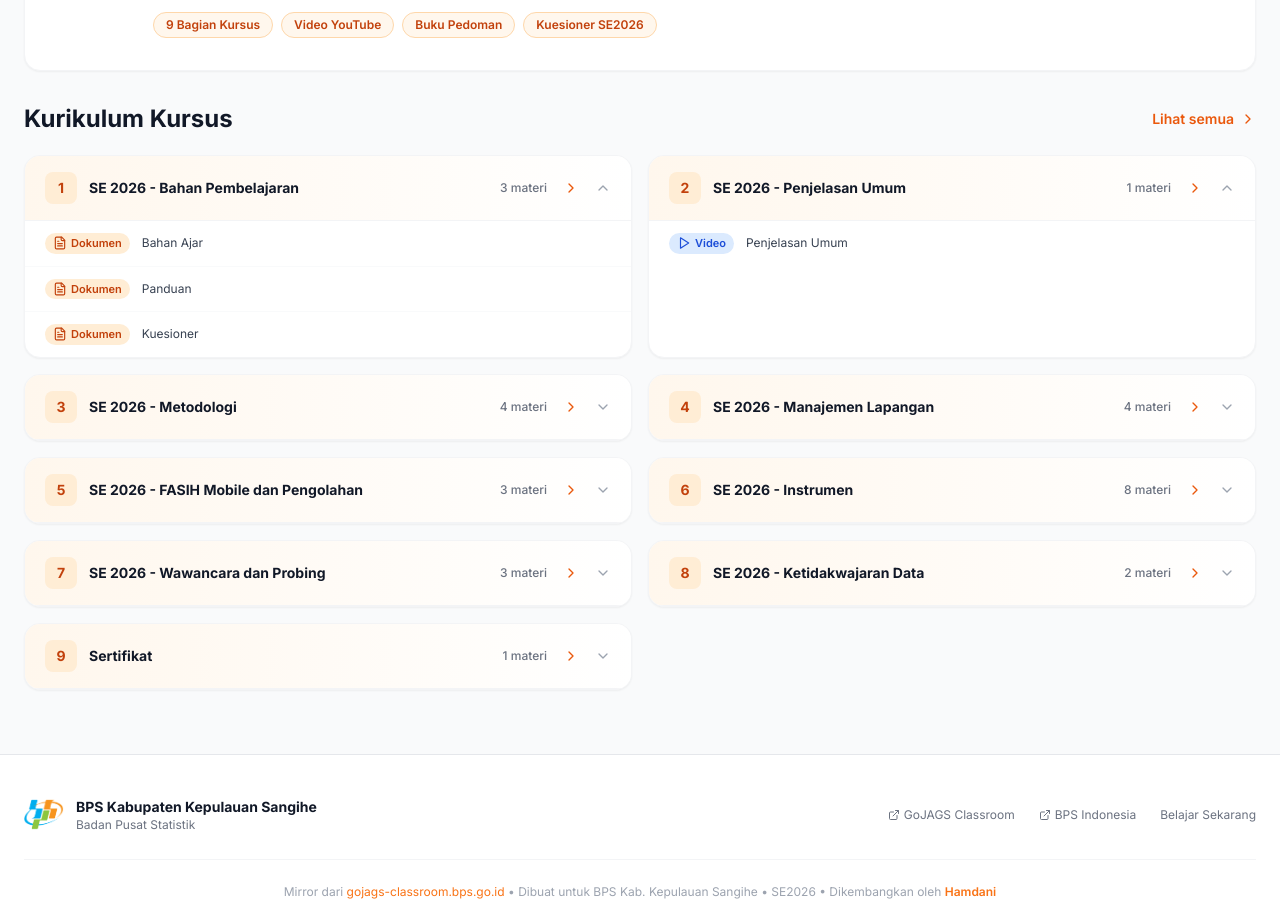
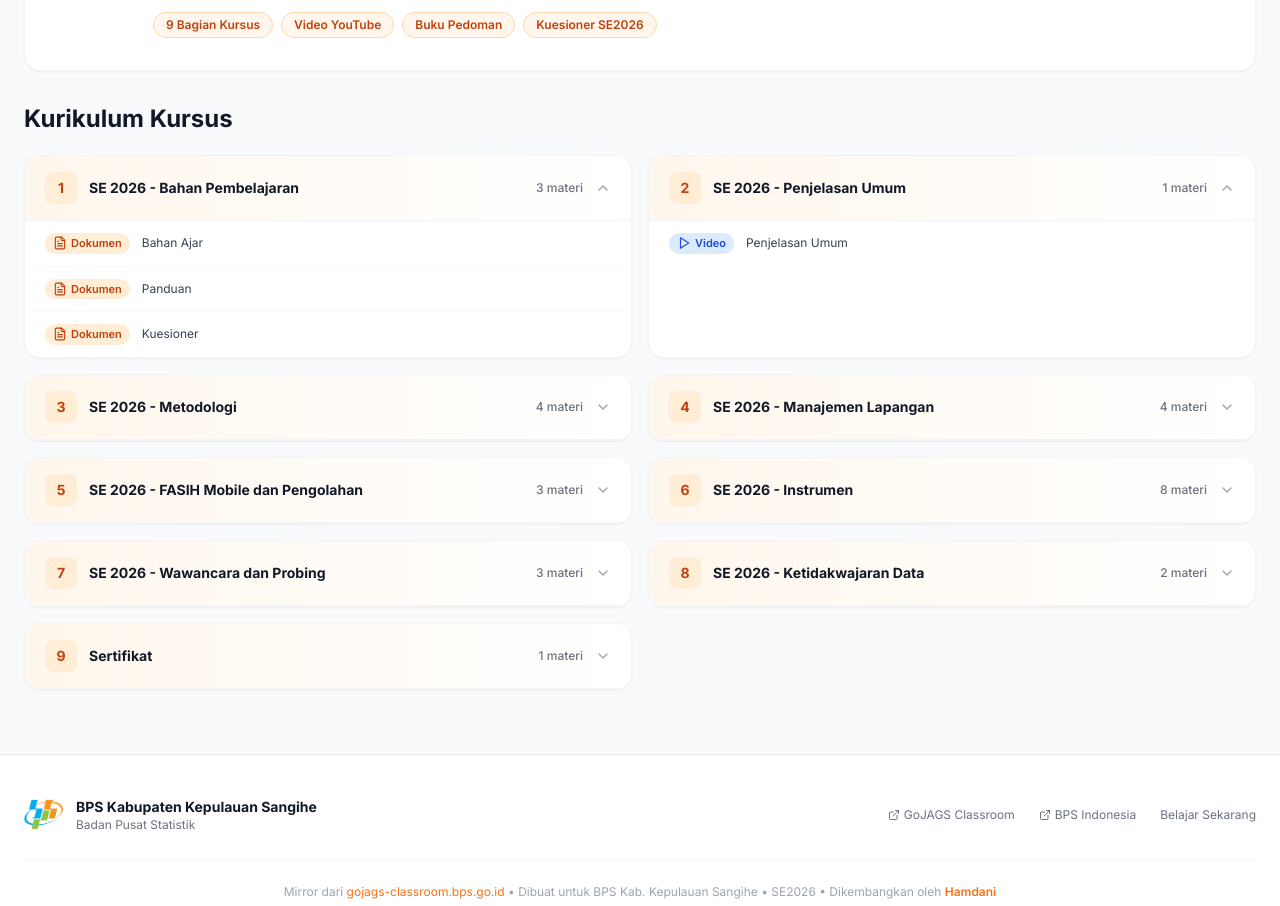
Before and after one commit to danimat15/gojags-se2026-clone, a Next.js app: page / in a window 1280 px wide. Shown: the part 941-1847 px from the top of the page. Built offline with nearby package versions, Linux system fonts and the light colour scheme.

Commit message:
fix: amankan dropdown landing page dan arahkan tombol belajar ke section kurikulum

```diff
--- a/app/page.tsx
+++ b/app/page.tsx
@@ -1,7 +1,7 @@
 "use client";
 
 import { useState } from "react";
-import Link from "next/link";
+
 import {
   BookOpen,
   Video,
@@ -11,11 +11,7 @@ import {
   ArrowRight,
   AlertTriangle,
   ExternalLink,
-  ChevronRight,
   ChevronDown,
-  BarChart3,
-  Users,
-  Clock,
   CheckCircle2,
   Play,
 } from "lucide-react";
@@ -103,14 +99,14 @@ export default function LandingPage() {
               <ExternalLink className="w-3.5 h-3.5" />
               Situs Resmi
             </a>
-            <Link
-              href="/course"
+            <a
+              href="#kurikulum"
               className="flex items-center gap-2 px-4 py-2 bg-orange-600 hover:bg-orange-700 text-white text-sm font-semibold rounded-xl transition-colors shadow-sm"
             >
               <Play className="w-3.5 h-3.5" />
               <span className="hidden sm:inline">Mulai Belajar</span>
               <span className="sm:hidden">Belajar</span>
-            </Link>
+            </a>
           </div>
         </div>
       </header>
@@ -131,11 +127,11 @@ export default function LandingPage() {
             </span>
 
             <h1 className="text-3xl sm:text-4xl lg:text-5xl font-extrabold text-white leading-tight mb-4">
-              <Link href="/course" className="hover:text-orange-100 transition-colors">
+              <a href="#kurikulum" className="hover:text-orange-100 transition-colors">
                 MOOC Pelatihan Petugas
                 <br className="hidden sm:block" />
                 <span className="text-white/90"> Sensus Ekonomi 2026</span>
-              </Link>
+              </a>
             </h1>
             <p className="text-white/80 text-base sm:text-lg max-w-2xl mx-auto leading-relaxed mb-8">
               Platform belajar mandiri untuk petugas SE2026 BPS Kabupaten
@@ -144,14 +140,14 @@ export default function LandingPage() {
             </p>
 
             <div className="flex flex-col sm:flex-row items-center justify-center gap-3 sm:gap-4">
-              <Link
-                href="/course"
+              <a
+                href="#kurikulum"
                 className="group flex items-center gap-2 px-7 py-3.5 bg-white text-orange-700 font-bold rounded-2xl shadow-lg hover:shadow-xl hover:bg-orange-50 transition-all duration-200 w-full sm:w-auto justify-center"
               >
                 <Play className="w-5 h-5" />
                 Mulai Belajar Sekarang
                 <ArrowRight className="w-4 h-4 group-hover:translate-x-1 transition-transform" />
-              </Link>
+              </a>
               <a
                 href="https://gojags-classroom.bps.go.id/my-course"
                 target="_blank"
@@ -269,18 +265,11 @@ export default function LandingPage() {
       </section>
 
       {/* ── Course Curriculum ── */}
-      <section className="max-w-7xl mx-auto px-4 sm:px-6 mt-8 mb-16">
+      <section id="kurikulum" className="max-w-7xl mx-auto px-4 sm:px-6 mt-8 mb-16 scroll-mt-20">
         <div className="flex items-center justify-between mb-5">
           <h2 className="text-xl sm:text-2xl font-bold text-gray-900 dark:text-white">
             Kurikulum Kursus
           </h2>
-          <Link
-            href="/course"
-            className="flex items-center gap-1.5 text-sm text-orange-600 dark:text-orange-400 hover:underline font-semibold"
-          >
-            Lihat semua
-            <ChevronRight className="w-4 h-4" />
-          </Link>
         </div>
 
         <div className="grid grid-cols-1 lg:grid-cols-2 gap-4">
@@ -310,14 +299,6 @@ export default function LandingPage() {
                     <span className="text-xs text-gray-500 dark:text-gray-400 font-medium">
                       {section.items.length} materi
                     </span>
-                    <Link
-                      href={`/course/${section.items[0].id}`}
-                      onClick={(e) => e.stopPropagation()}
-                      className="p-1 rounded-md hover:bg-orange-100 dark:hover:bg-orange-900/40 text-orange-600 dark:text-orange-400 hover:scale-105 transition-all"
-                      title="Mulai bagian ini"
-                    >
-                      <ChevronRight className="w-4 h-4" />
-                    </Link>
                     <ChevronDown
                       className={`w-4 h-4 text-gray-400 transition-transform duration-200 ${
                         isExpanded ? "rotate-180" : ""
@@ -334,10 +315,7 @@ export default function LandingPage() {
                         key={item.id}
                         className="group/item flex items-center gap-3 px-5 py-3 hover:bg-gray-50 dark:hover:bg-slate-700/30 transition-colors"
                       >
-                        <Link
-                          href={`/course/${item.id}`}
-                          className="flex items-center gap-3 w-full min-w-0"
-                        >
+                        <div className="flex items-center gap-3 w-full min-w-0">
                           <span
                             className={`inline-flex items-center gap-1 px-2 py-0.5 rounded-full text-[11px] font-semibold flex-shrink-0 ${typeBadge(item.type)}`}
                           >
@@ -350,15 +328,13 @@ export default function LandingPage() {
                               ? "Kuis"
                               : "Sertifikat"}
                           </span>
-                          <span className="text-xs text-gray-700 dark:text-gray-300 flex-1 min-w-0 truncate group-hover/item:text-orange-600 dark:group-hover/item:text-orange-400 transition-colors">
+                          <span className="text-xs text-gray-700 dark:text-gray-300 flex-1 min-w-0 truncate">
                             {item.title}
                           </span>
-                          {item.isExternal ? (
+                          {item.isExternal && (
                             <ExternalLink className="w-3 h-3 text-gray-400 flex-shrink-0" />
-                          ) : (
-                            <ChevronRight className="w-3 h-3 text-gray-400 opacity-0 group-hover/item:opacity-100 group-hover/item:translate-x-0.5 transition-all flex-shrink-0" />
                           )}
-                        </Link>
+                        </div>
                       </li>
                     ))}
                   </ul>
@@ -406,12 +382,12 @@ export default function LandingPage() {
               >
                 <ExternalLink className="w-3 h-3" /> BPS Indonesia
               </a>
-              <Link
-                href="/course"
+              <a
+                href="#kurikulum"
                 className="hover:text-orange-600 dark:hover:text-orange-400 transition-colors"
               >
                 Belajar Sekarang
-              </Link>
+              </a>
             </div>
           </div>
           <div className="mt-6 pt-6 border-t border-gray-100 dark:border-slate-800 text-center">
```
Also changed, not shown: 1 other file (tests, documents, lock files or other folders).
